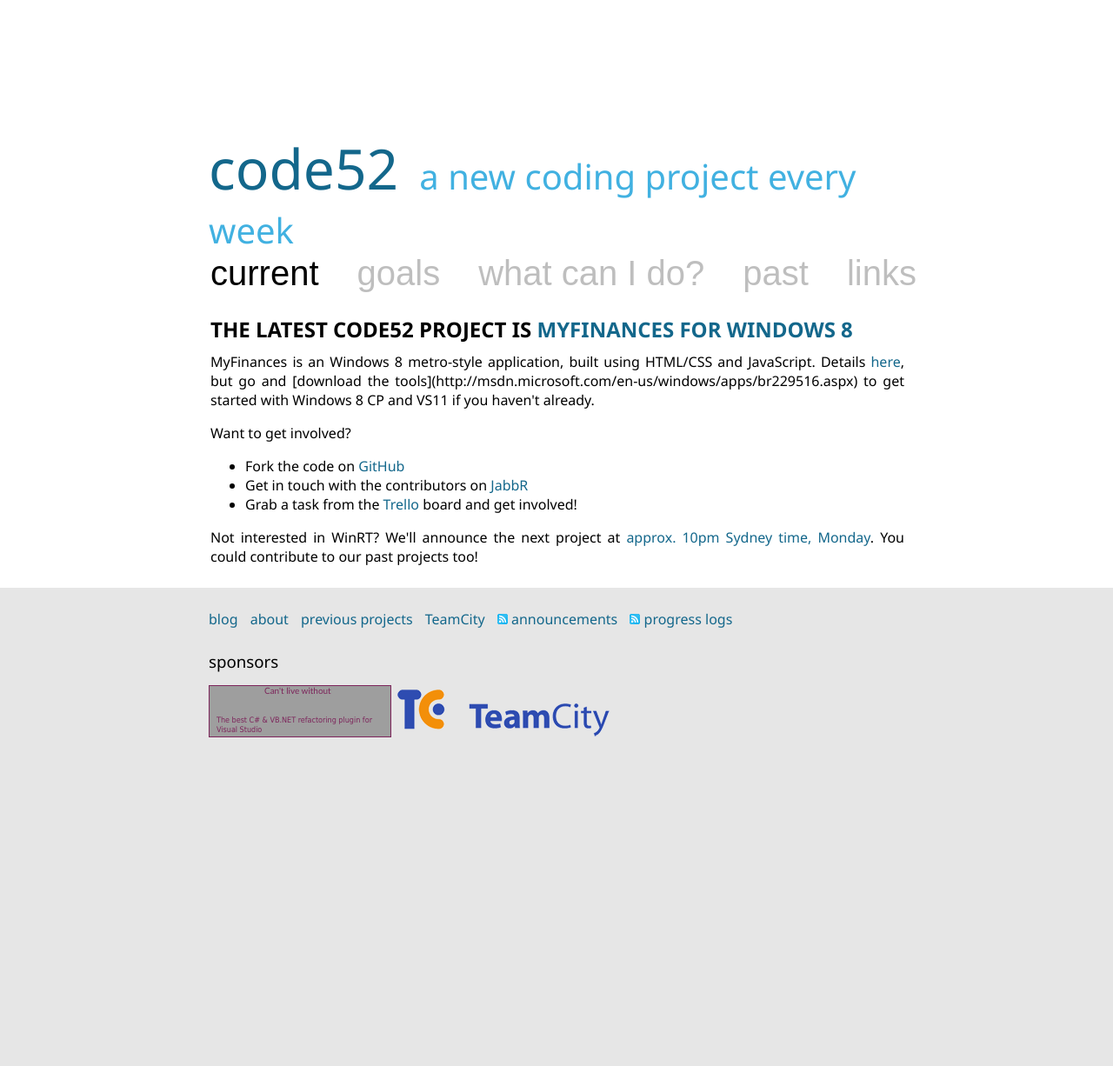
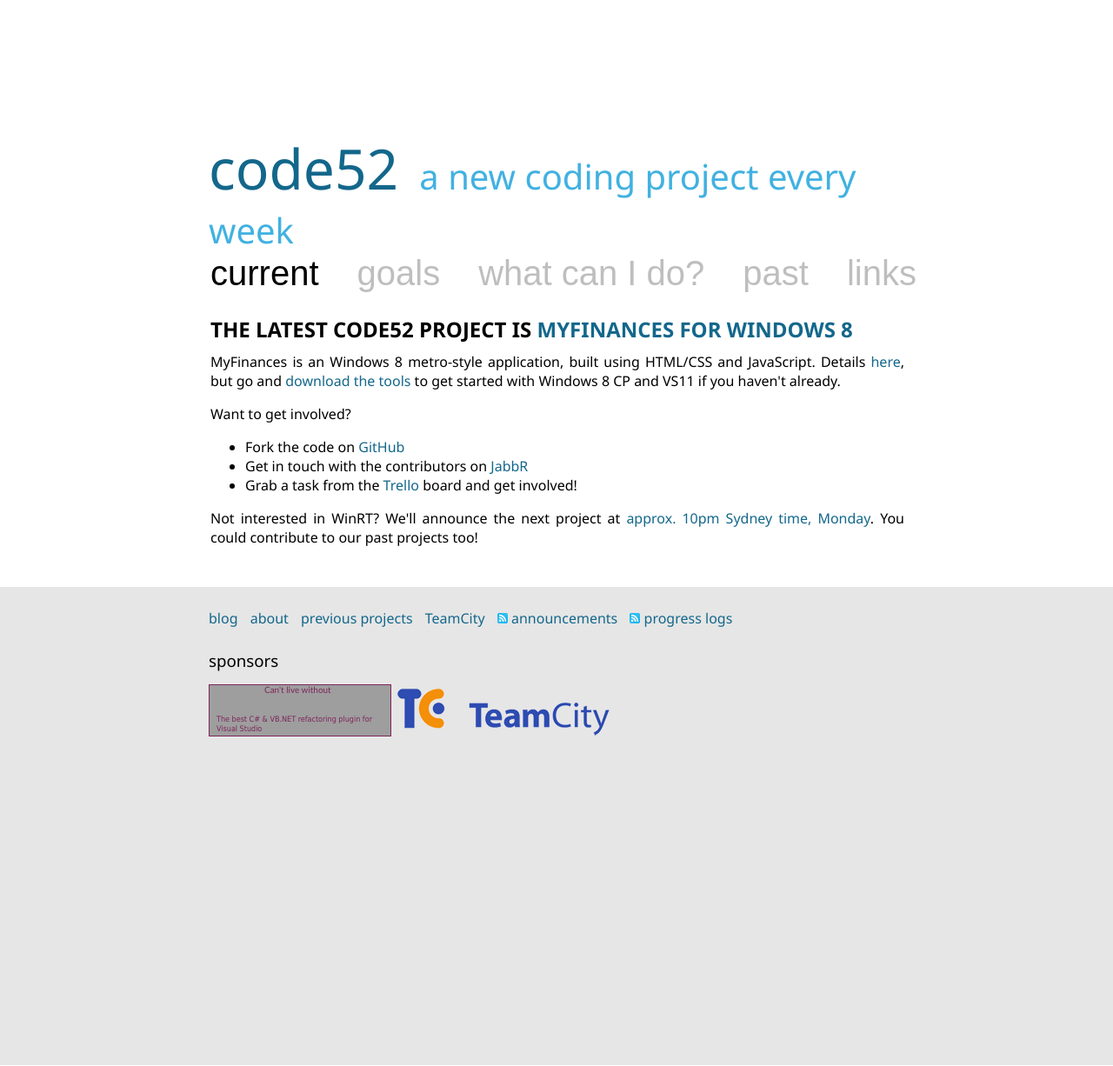
Before and after one commit to Code52/code52.github.com, a Jekyll site: the page built from index.html, in a window 1280 px wide. Shown: the whole page at 87% size. Built offline with Jekyll 4.4.1, drawn with Linux system fonts in a browser that asks for light colours; nearby versions of some CDN libraries; Markdown is read by kramdown in place of the engine named in the settings; grey boxes are pictures that could not be loaded.

Commit message:
missed a URL

```diff
--- a/_includes/latest_project.html
+++ b/_includes/latest_project.html
@@ -3,7 +3,7 @@
 	<h4>The latest Code52 project is <a href="/finances-windows8.html">MyFinances for Windows 8</a>
 	</h4>
 
-	<div class="description">MyFinances is an Windows 8 metro-style application, built using HTML/CSS and JavaScript. Details <a href="/finances-windows8.html">here</a>, but go and [download the tools](http://msdn.microsoft.com/en-us/windows/apps/br229516.aspx) to get started with Windows 8 CP and VS11 if you haven't already.</div>
+	<div class="description">MyFinances is an Windows 8 metro-style application, built using HTML/CSS and JavaScript. Details <a href="/finances-windows8.html">here</a>, but go and <a href="http://msdn.microsoft.com/en-us/windows/apps/br229516.aspx">download the tools</a> to get started with Windows 8 CP and VS11 if you haven't already.</div>
 
 	<div class="details">
 		<p>Want to get involved?</p>
```
